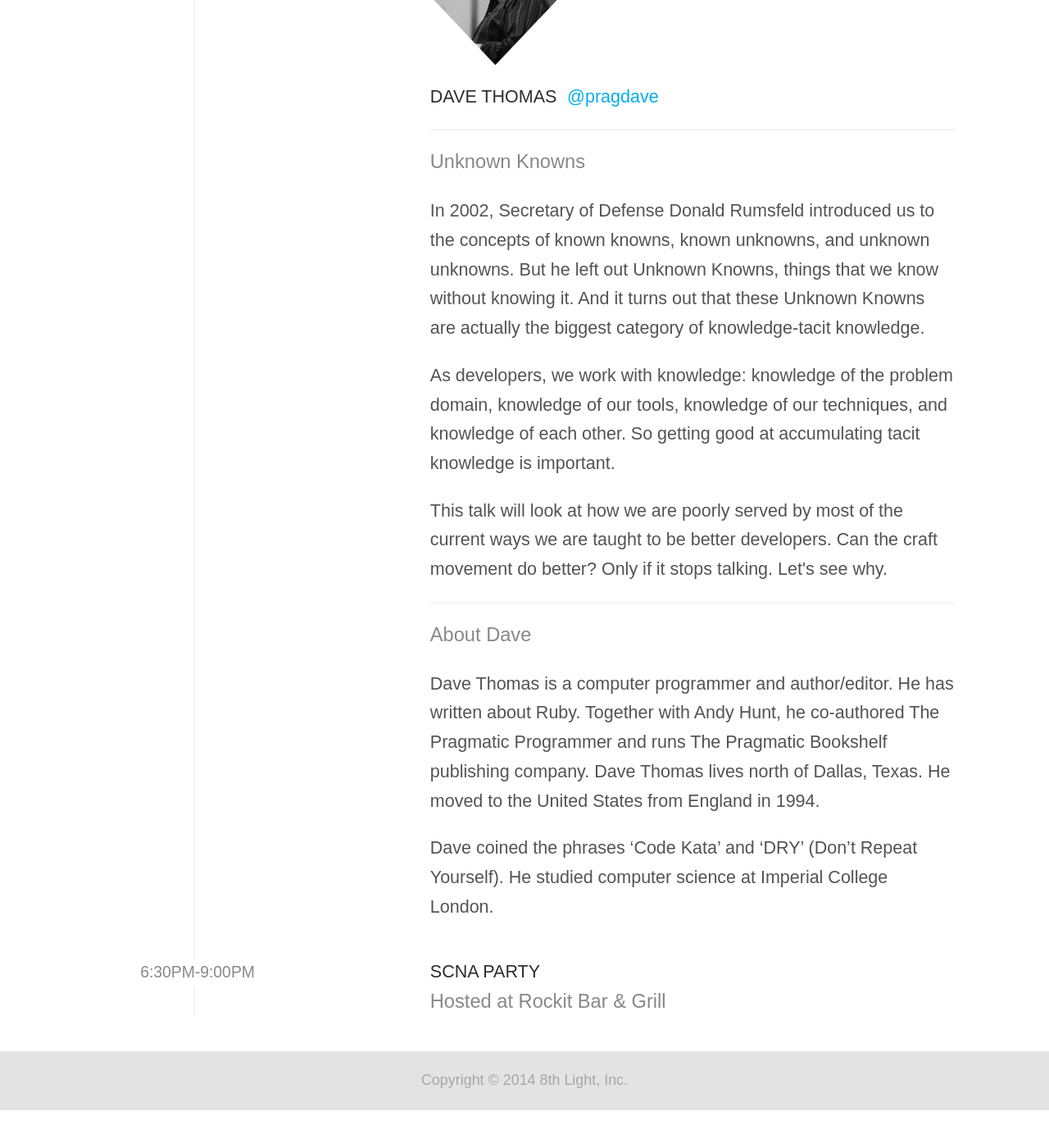
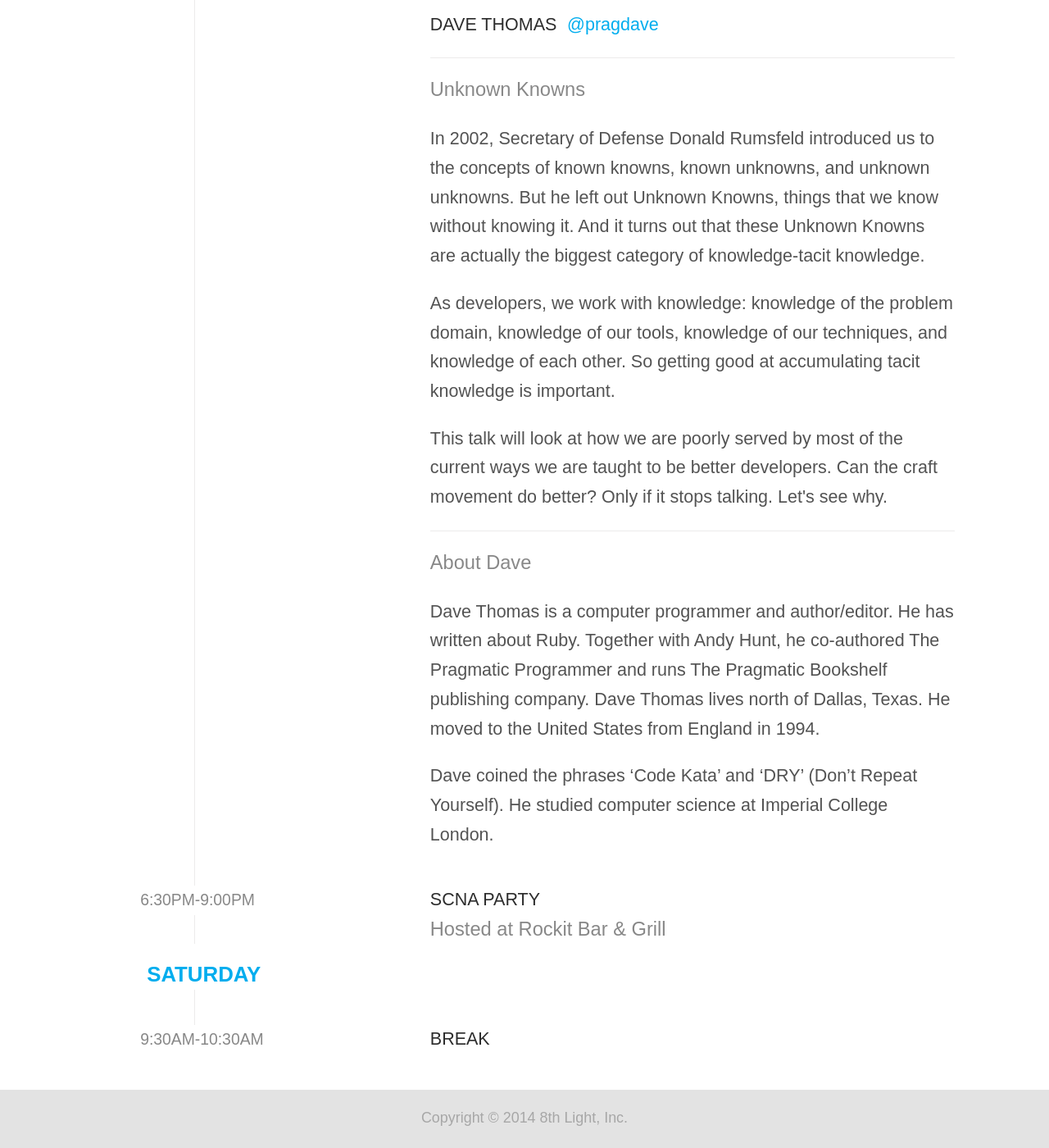
Before and after one commit to CassieShumway/scna, a Jekyll site: the page built from schedule.html, in a window 1280 px wide and 1400 px high, scrolled down 7417 px. Shown: the whole window at 82% size. Built offline with Jekyll 4.4.1, drawn with Linux system fonts in a browser that asks for light colours; before the commit the page ends 8771 px from its top, so only the background shows below that.

Commit message:
try hero image as dividers

```diff
--- a/css/main.css
+++ b/css/main.css
@@ -222,7 +222,6 @@
 
 .hero-image {
   background: #2d2d2d;
-  background-image: url("../images/scna-hero.jpg");
   background-repeat: no-repeat;
   -webkit-background-size: cover;
   -moz-background-size: cover;
@@ -233,6 +232,18 @@
   position: relative;
   text-align: center;
   width: 100%;
+}
+
+.homepage-hero { background-image: url("../images/scna-hero.jpg"); }
+
+.sponsors-hero {
+  background-image: url("../images/hero2.jpg");
+  background-position: center;
+}
+
+.sponsors-hero-two {
+  background-image: url("../images/hero4.jpg");
+  background-position: center;
 }
 
 .hero-tint {
@@ -401,6 +412,7 @@
 
 .thursday { left: 9.6%; }
 .friday { left: 11.5%; }
+.saturday { left: 10%; }
 
 .timeline {
   list-style: none;
--- a/index.html
+++ b/index.html
@@ -1,7 +1,7 @@
 ---
 layout: default
 ---
-<section class="hero-image">
+<section class="hero-image homepage-hero">
   <span class="hero-tint"></span>
     <div class="header-box">
     <img src="{{ site.baseurl }}/images/scna-white-logo.png">
--- a/schedule.html
+++ b/schedule.html
@@ -58,7 +58,6 @@
             <div class="timeline-box">
               <div class="timeline-text">
                 <h5>Code Retreat #1</h5>
-                <hr class="full-width">
                 <h6>Hosted by <a href="www.8thlight.com">8th Light</a>. Located off site at 555 W. Jackson</h6>
               </div>
             </div>
@@ -68,7 +67,6 @@
             <div class="timeline-box margin-bottom-none">
               <div class="timeline-text">
                 <h5>Pre-Registration Networking Event</h5>
-                <hr class="full-width">
                 <h6>Brought to you by GitHub &amp; 8th Light, Inc. Located off site at 555 W. Jackson</h6>
               </div>
             </div>
@@ -254,10 +252,10 @@
         </li>
         <li>
           <span class="date time">6:30pm-9:00pm</span>
-            <div class="timeline-box">
+            <div class="timeline-box  margin-bottom-none">
               <div class="timeline-text">
                 <h5>SCNA Party</h5>
-                <h6>Hosted at Rockit Bar &amp; Grill</h6>
+                <h6 class="margin-bottom-none">Hosted at Rockit Bar &amp; Grill</h6>
               </div>
             </div>
         </li>
@@ -265,3 +263,24 @@
     </div>
   </section>
 </section>
+
+<section id="saturday">
+  <section class="schedule-white padding-none">
+    <div class="wrapper">
+      <ul class="timeline">
+        <li>
+          <div class="day saturday">Saturday</div>
+            <div class="timeline-box">
+              <div class="timeline-text">
+                <h5>&nbsp;</h5>
+              </div>
+            </div>
+        </li>
+        <li>
+          <span class="date time">9:30am-10:30am</span>
+            <div class="timeline-box">
+              <div class="timeline-text">
+                <h5>Break</h5>
+              </div>
+            </div>
+        </li>
```
Also changed, not shown: faq.html (+9 -11 lines), sponsors.html (+8 -0 lines), images/hero2.jpg (added), images/hero4.jpg (added).
